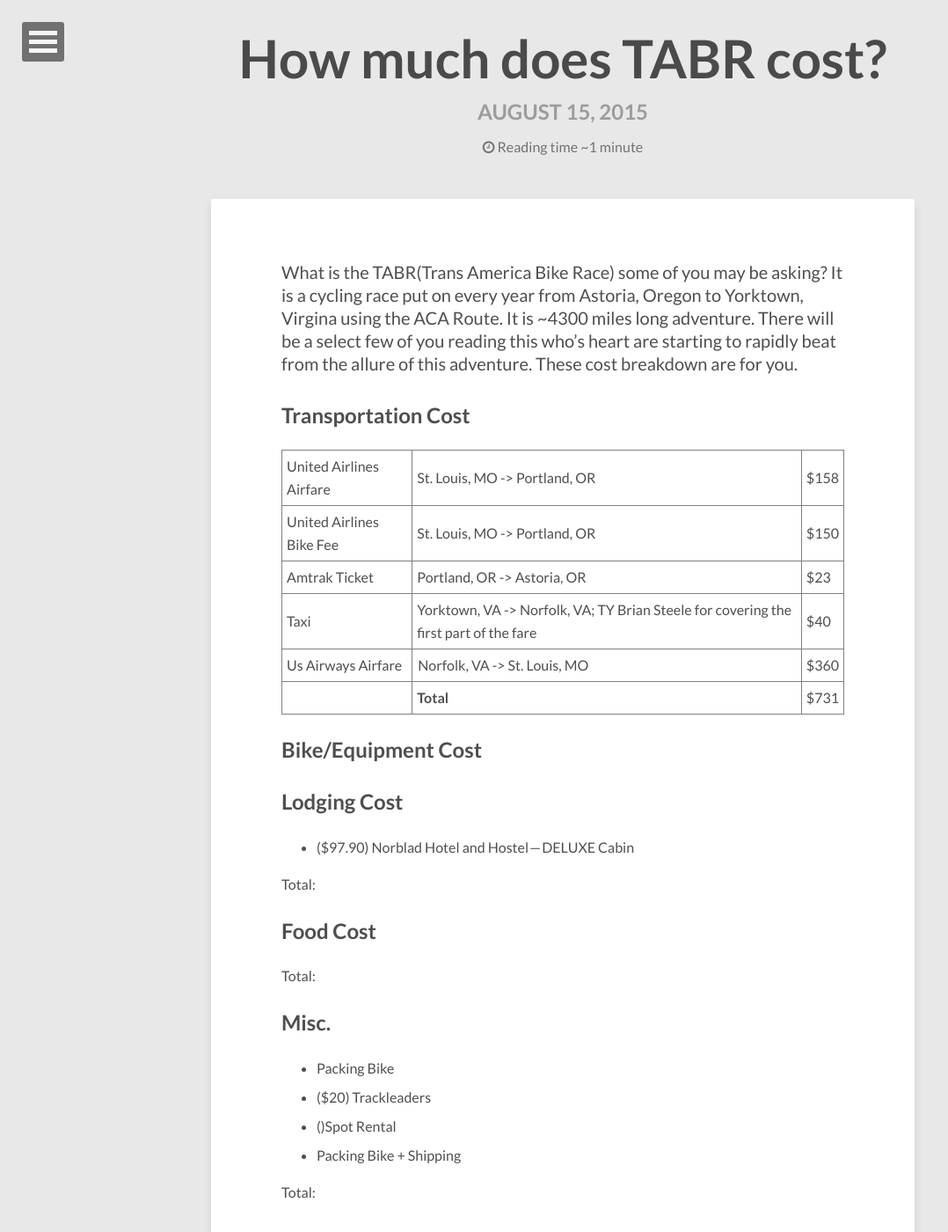
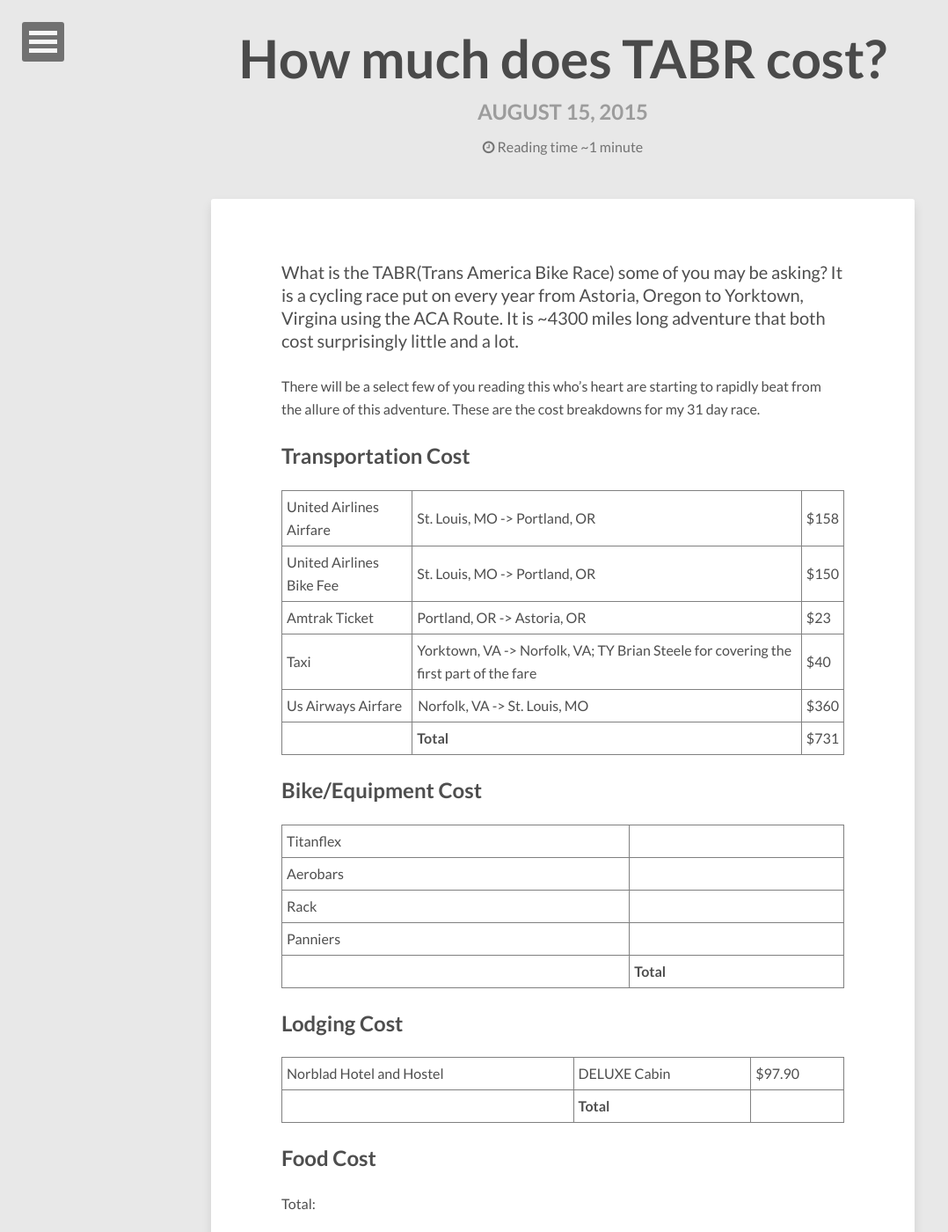
Before and after one commit to dummey/dummey.github.io, a Jekyll site: the page built from _posts/2015-08-15-how-much-does-tabr-cost.md, in a window 1280 px wide and 1400 px high. Shown: the whole window at 88% size, without its empty margins (0-1078 px from the left). Built offline with Jekyll 4.4.1, drawn with Linux system fonts in a browser that asks for light colours; nearby versions of some CDN libraries; some of the changed text lies outside the part shown.

Commit message:
More tables.

```diff
--- a/_posts/2015-08-15-how-much-does-tabr-cost.md
+++ b/_posts/2015-08-15-how-much-does-tabr-cost.md
@@ -9,7 +9,9 @@ share: False
 
 ---
 
-What is the TABR(Trans America Bike Race) some of you may be asking? It is a cycling race put on every year from Astoria, Oregon to Yorktown, Virgina using the ACA Route. It is ~4300 miles long adventure. There will be a select few of you reading this who’s heart are starting to rapidly beat from the allure of this adventure. These cost breakdown are for you.
+What is the TABR(Trans America Bike Race) some of you may be asking? It is a cycling race put on every year from Astoria, Oregon to Yorktown, Virgina using the ACA Route. It is ~4300 miles long adventure that both cost surprisingly little and a lot.
+
+There will be a select few of you reading this who’s heart are starting to rapidly beat from the allure of this adventure. These are the cost breakdowns for my 31 day race.
 
 ##Transportation Cost
 
@@ -24,11 +26,16 @@ What is the TABR(Trans America Bike Race) some of you may be asking? It is a cyc
 
 ##Bike/Equipment Cost
 
+| Titanflex |
+| Aerobars
+| Rack |
+| Panniers
+| | **Total** |
+
 ##Lodging Cost
 
-- ($97.90) Norblad Hotel and Hostel — DELUXE Cabin
-
-Total:
+| Norblad Hotel and Hostel | DELUXE Cabin | $97.90
+| | **Total** |
 
 ##Food Cost
 
```
Also changed, not shown: other parts of _posts/2015-08-15-how-much-does-tabr-cost.md (+6 -6 lines).
